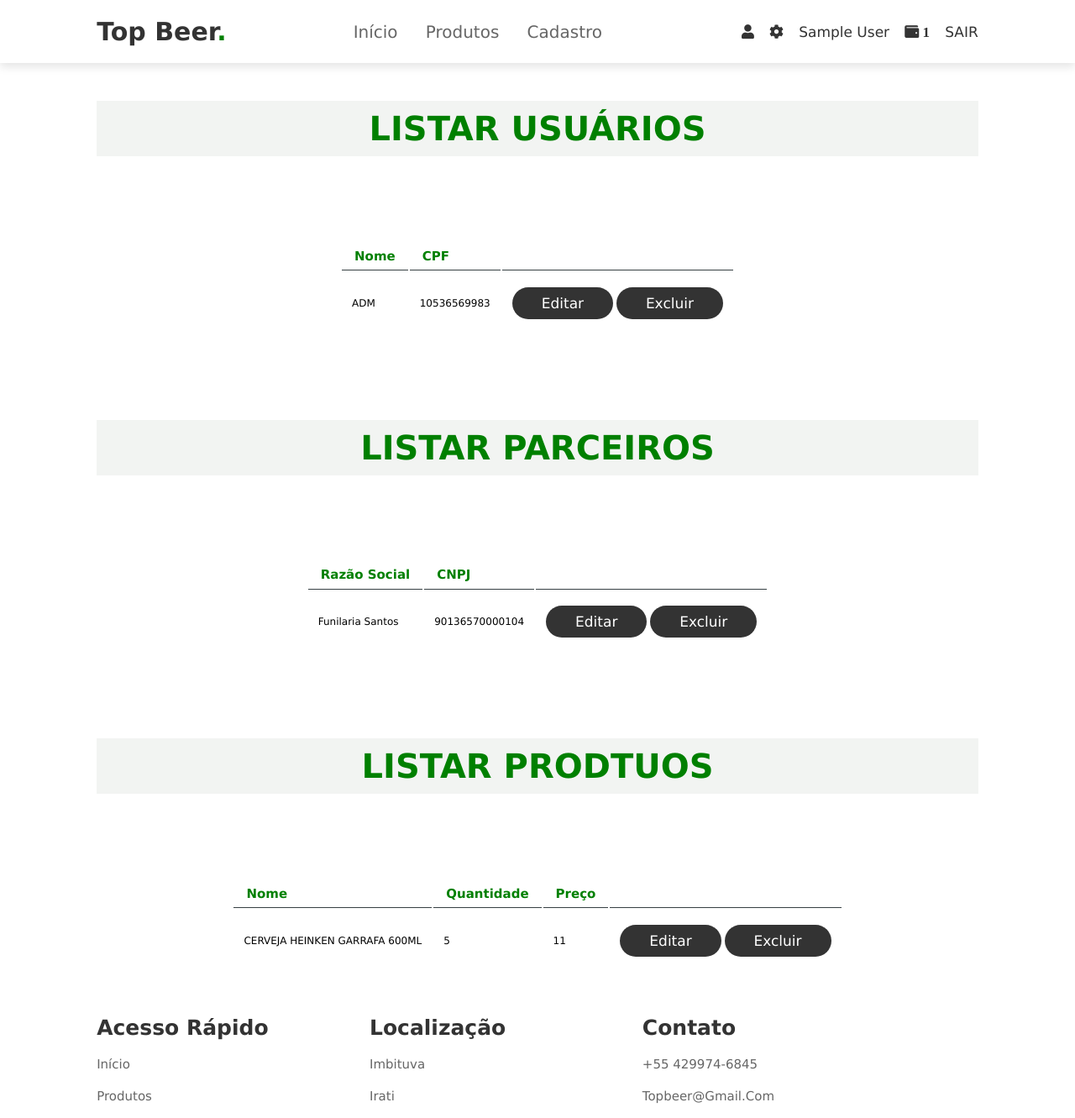
After one commit to otaldopira/topbeer, a PHP site: page /view/listar.view.php in a window 1280 px wide. The commit adds this page. Shown: the top 1331 px of the page at 84% size. Run offline with PHP 8.4, Linux system fonts and the light colour scheme; the visitor is signed in with stand-in values (Sample User, id 1).

Commit message:
listar view

```diff
--- a/css/style.css
+++ b/css/style.css
@@ -26,6 +26,15 @@ section{
     color:#333;
     padding:1rem;
     margin:10rem 0;
+    background:rgba(0, 39, 3, 0.05);
+}
+
+.heading h2{
+    text-align: center;
+    font-size: 4rem;
+    color:#333;
+    padding:1rem;
+    margin:1rem 0;
     background:rgba(0, 39, 3, 0.05);
 }
 
@@ -110,6 +119,41 @@ header .fa-bars{
     border:.1rem solid rgba(0,0,0,.3);
     display: none;
 }
+
+.dados{
+    display: flex;
+    justify-content: center;
+}
+
+th {
+    border-bottom: 1px solid #364043;
+    color: green;
+    font-size: 1.5em;
+    font-weight: 600;
+    padding: 0.5em 1em;
+    text-align: left;
+    margin-right: 5em;
+  }
+
+  td {
+    color: black;
+    font-size: 1.2em;
+    font-weight: 400;
+    padding: 0.65em 1em;
+  }
+
+  .disabled td {
+    color: #4F5F64;
+  }
+
+  tbody tr {
+    transition: background 0.25s ease;
+  }
+
+  tbody tr:hover {
+    background: green;
+  }
+
 
 .menu-menu{
     background: white;
--- a/layout/header.php
+++ b/layout/header.php
@@ -33,6 +33,7 @@
                 <ul class="menu-menu">
                     <li><a href="../view/cadastro.produto.view.php"> Cadastrar Produto</a></li>
                     <li><a href="../view/cadastro.parceiros.view.php">Cadastrar Parceiros</a></li>
+                    <li><a href="../view/listar.view.php">Listar</a></li>
                 </ul>
             </span>
 
--- /dev/null
+++ b/view/listar.view.php
@@ -0,0 +1,93 @@
+<?php
+
+    require ('../layout/header.php');
+    require ('../model/cadastro.model.php');
+    if(!$_SESSION['logado']) {
+        header('Location: ../view/login.view.php');
+        exit();
+    }
+
+?>
+
+<section class="tabela">
+
+    <h2 class="heading"> <span> LISTAR  USUÁRIOS </span> </h2>
+
+    <div class="dados">
+        <table >
+            <thead>
+                <tr>
+                    <th>Nome</th>
+                    <th>CPF</th>
+                    <th></th>
+                </tr>
+            </thead>
+            <tbody>
+                <?php foreach($usuarios as $id => $usuario): ?>
+                    <tr>
+                        <td><?php echo $usuario['NOME'] ?></td>
+                        <td><?php echo $usuario['CPF'] ?></td>
+                        <td><a class="btn" href="#">Editar</a> <a class="btn" href="#">Excluir</a></td>
+                    </tr>
+                <?php endforeach; ?>
+            </tbody>
+        </table>
+    </div>
+
+    <h2 class="heading"> <span> LISTAR PARCEIROS </span> </h2>
+
+    <div class="dados">
+        <table >
+            <thead>
+                <tr>
+                    <th>Razão Social</th>
+                    <th>CNPJ</th>
+                    <th></th>
+                </tr>
+            </thead>
+            <tbody>
+                <?php foreach($empresas as $id => $parceiro): ?>
+                    <tr>
+                        <td><?php echo $parceiro['RAZAO'] ?></td>
+                        <td><?php echo $parceiro['CNPJ'] ?></td>
+                        <td><a class="btn" href="#">Editar</a> <a class="btn" href="#">Excluir</a></td>
+                    </tr>
+                <?php endforeach; ?>
+            </tbody>
+        </table>
+    </div>
+
+    <h2 class="heading"> <span> LISTAR PRODTUOS </span> </h2>
+
+    <div class="dados">
+        <table >
+            <thead>
+                <tr>
+                    <th>Nome</th>
+                    <th>Quantidade</th>
+                    <th>Preço</th>
+                    <th></th>
+                </tr>
+            </thead>
+            <tbody>
+                <?php foreach($produtos as $id => $produto): ?>
+                    <tr>
+                        <td><?php echo $produto['NOME'] ?></td>
+                        <td><?php echo $produto['QUANTIDADE'] ?></td>
+                        <td><?php echo $produto['PRECO'] ?></td>
+                        <td><a class="btn" href="#">Editar</a> <a class="btn" href="#">Excluir</a></td>
+                    </tr>
+                <?php endforeach; ?>
+            </tbody>
+        </table>
+    </div>
+
+
+
+</section>
+
+<?php
+
+    require ('../layout/footer.php');
+
+?>
```
Also changed, not shown: view/cadastro.parceiros.view.php (+6 -1 lines).
